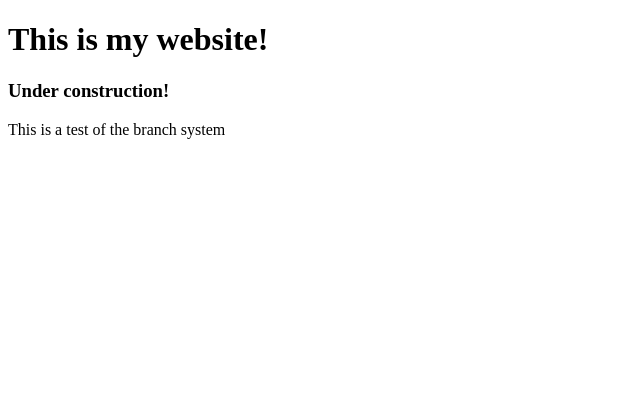
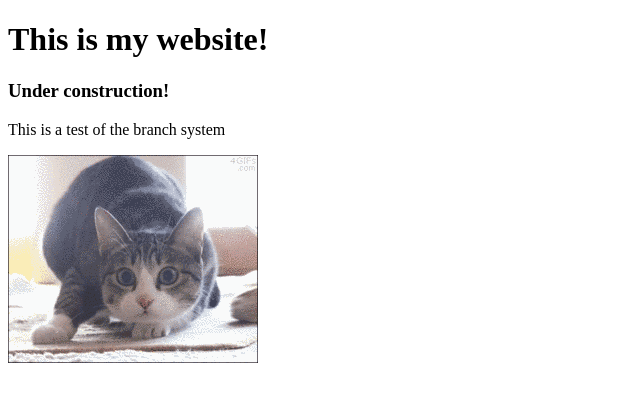
Before and after one commit to OmegaFox/omegafox.github.io, a plain HTML site: page index.html in a window 1280 px wide. Shown: the whole page, without its empty margins (0-640 px from the left). Drawn offline with Linux system fonts and the light colour scheme.

Commit message:
Index New

```diff
--- a/index.html
+++ b/index.html
@@ -9,5 +9,6 @@
 <h1>This is my website!</h1>
 <h3>Under construction!</h3>
 <p>This is a test of the branch system</p>
+<img src="pictures/cat.gif">
 </body>
 </html>
```
Also changed, not shown: pictures/cat.gif (added).
